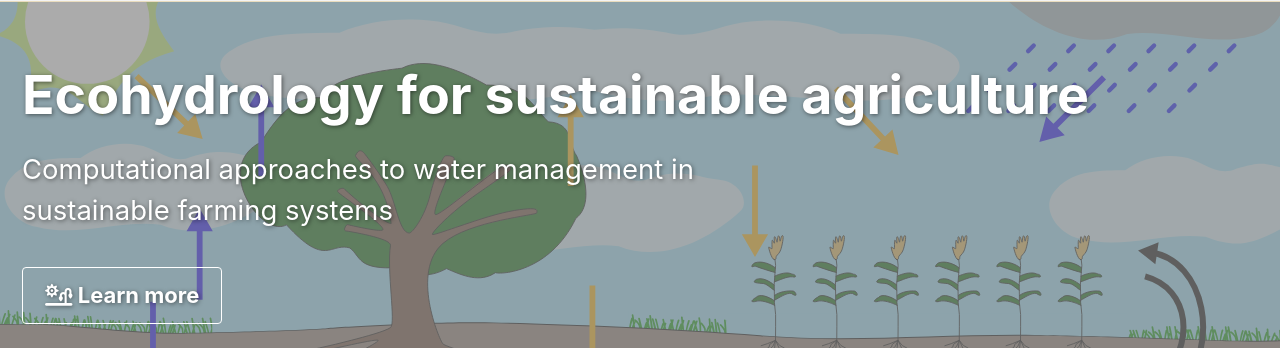
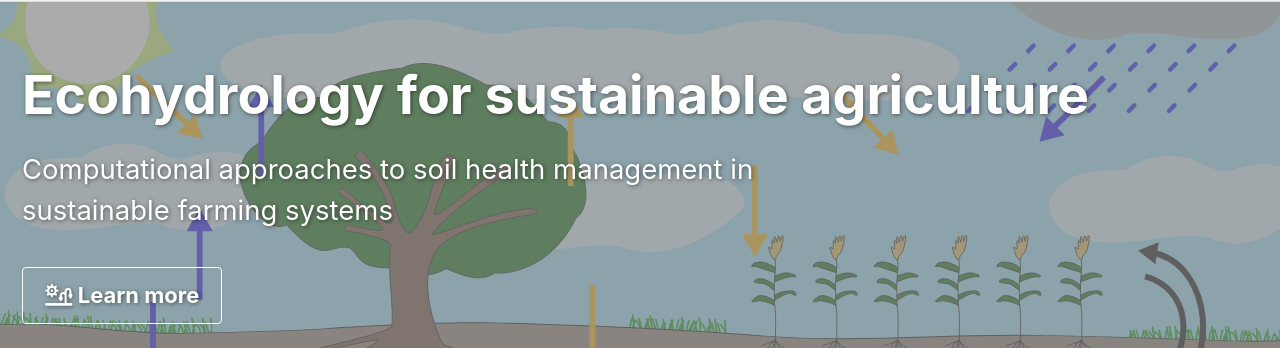
Before and after one commit to dpb-hydro/dpb-hydro.github.io, a Jekyll site: the page built from index.md, in a window 1280 px wide. Shown: the part 97-445 px from the top of the page. Built offline with Jekyll 4.4.1, drawn with Linux system fonts in a browser that asks for light colours; cached includes are drawn as plain includes.

Commit message:
Updated tagline

```diff
--- a/index.md
+++ b/index.md
@@ -7,7 +7,7 @@ header:
     - label: "<i class='fa-solid fa-sun-plant-wilt'></i> Learn more"
       url: "/about/"
 title: Ecohydrology for sustainable agriculture
-excerpt: Computational approaches to water management in sustainable farming systems
+excerpt: Computational approaches to soil health management in sustainable farming systems
 feature_row:
   - image_path: /assets/images/green-man-feature.svg
     alt: "physics-driven"
```
